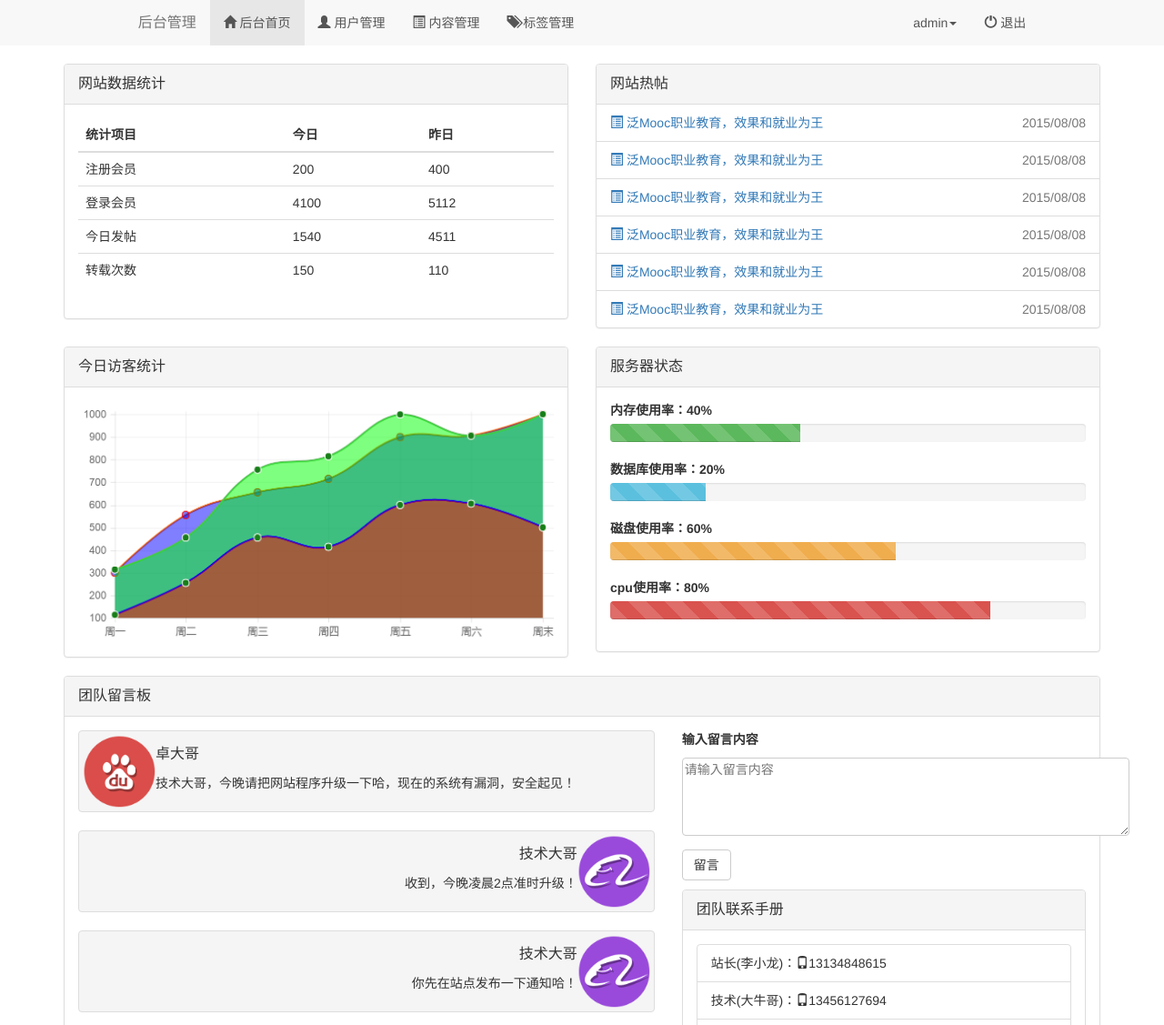
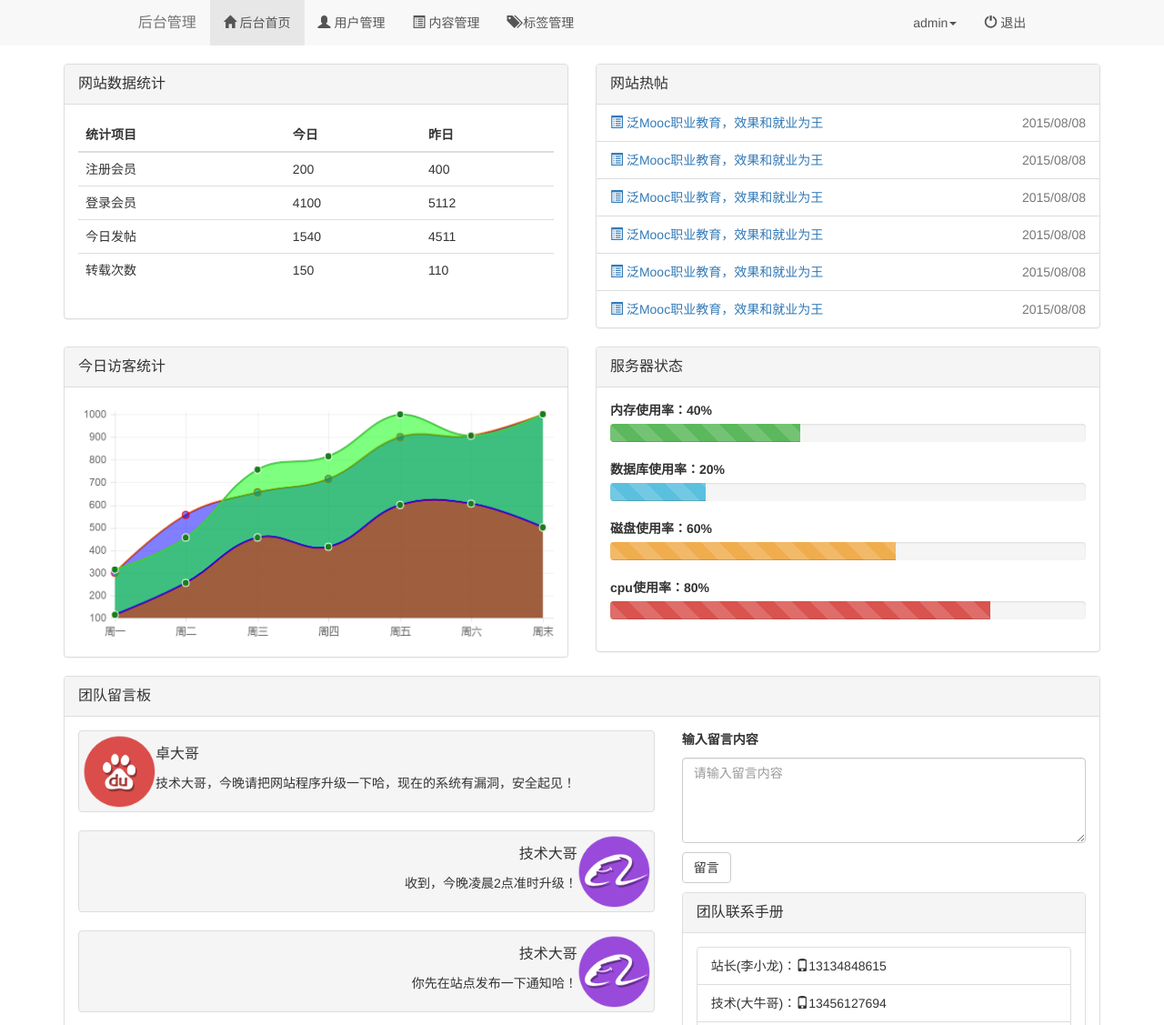
Before and after one commit to yangyan1012775/bootstrap, a plain HTML site: page index.html in a window 1280 px wide. Shown: the top 1127 px of the page at 91% size. Drawn offline with Linux system fonts and the light colour scheme.

Commit message:
Update index.html

```diff
--- a/index.html
+++ b/index.html
@@ -202,7 +202,7 @@
               <div class="col-sm-5 right">
                 <p>输入留言内容</p>
                 <form action="">
-                  <textarea name="" id="" cols="58" rows="4" placeholder="请输入留言内容"></textarea>
+                  <textarea name="" id="" rows="4" placeholder="请输入留言内容" class="form-control"></textarea>
                 </form>
                 <button class="btn btn-default">留言</button>
                 <div class="panel panel-default">
```
